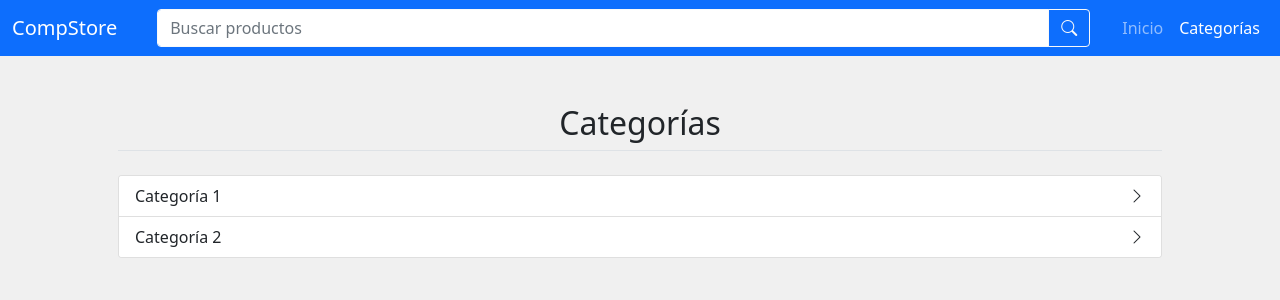
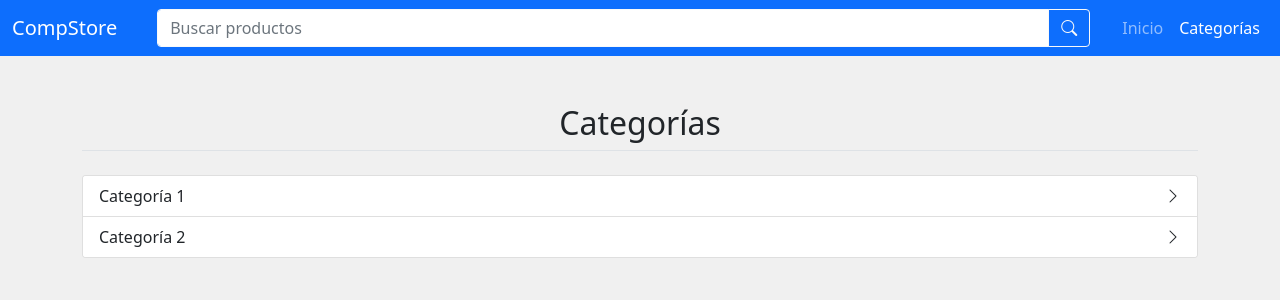
Before and after one commit to OscarM3615/compstore, a React (Create React App) app: page /categories in a window 1280 px wide. Shown: the top 300 px of the page. Built offline with nearby package versions, Linux system fonts and the light colour scheme.

Commit message:
fix: remove horizontal spacing

```diff
--- a/src/views/categories/[id].tsx
+++ b/src/views/categories/[id].tsx
@@ -32,7 +32,7 @@ const CategoryView = () => {
 
 	return (
 		<section className="py-5">
-			<div className="container px-5">
+			<div className="container">
 				{category ? (
 					<>
 						<Title title={category.name} />
--- a/src/views/categories/index.tsx
+++ b/src/views/categories/index.tsx
@@ -16,7 +16,7 @@ const CategoriesView = () => {
 
 	return (
 		<section className="py-5">
-			<div className="container px-5">
+			<div className="container">
 				<Title title="Categorías" />
 
 				<div className="card">
--- a/src/views/index.tsx
+++ b/src/views/index.tsx
@@ -16,7 +16,7 @@ const HomeView = () => {
 
 	return (
 		<section className="py-5">
-			<div className="container px-5">
+			<div className="container">
 				<Title title="Productos disponibles" />
 
 				<div className="row">
```
